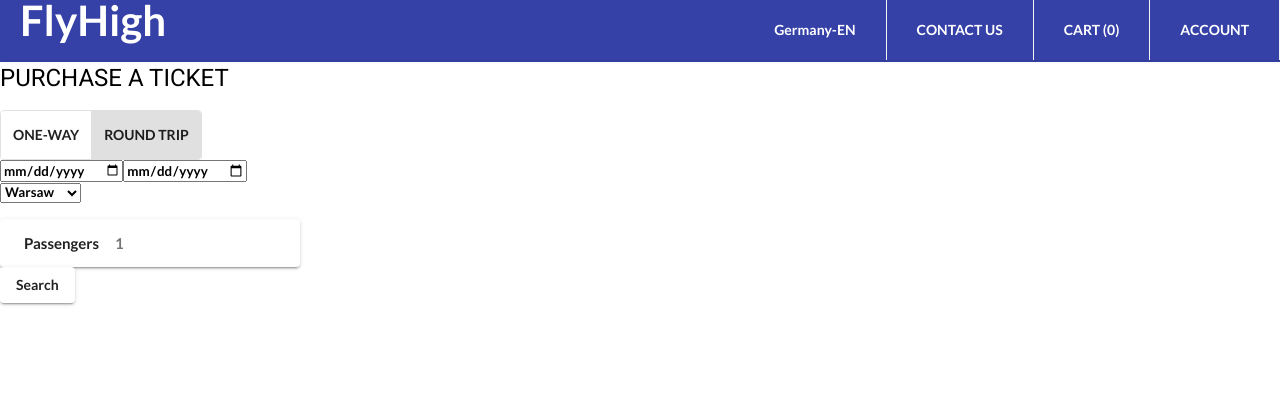
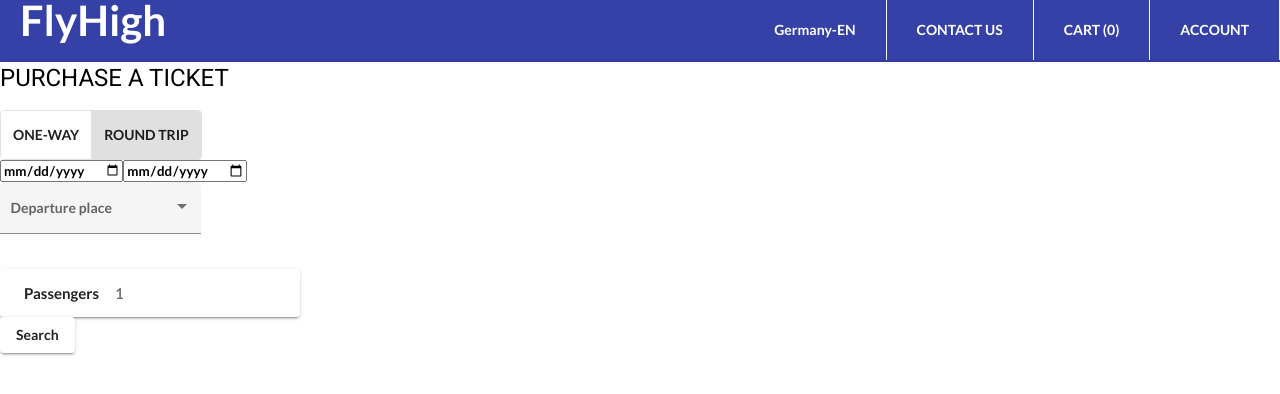
Before and after one commit to VictoriaBlat/AirlabApp, an Angular app: page /flight in a window 1280 px wide. Shown: the top 394 px of the page. Built offline with nearby package versions, Linux system fonts and the light colour scheme; what ng-click-outside would draw is missing.

Commit message:
fixed bug arrival options

```diff
--- a/src/app/flight/flight.component.html
+++ b/src/app/flight/flight.component.html
@@ -39,21 +39,32 @@
     min="{{ departureDate }}"
     (change)="setTime($event)"
   /><br />
+  <!--
+  TEST -->
+  <!-- TEST -->
+
   <!-- miejsce wylotu -->
-
-  <select name="" id="" value="" (change)="changeDeparture($event)">
-    <option [value]="" *ngFor="let city of opts">
-      {{ city.city }}
-    </option>
-  </select>
+  <mat-form-field appearance="fill">
+    <mat-label>Departure place</mat-label>
+    <!--  -->
+    <mat-select (selectionChange)="changeDeparture($event)">
+      <mat-option *ngFor="let city of opts" [value]="city">
+        {{ city.city }}
+      </mat-option>
+    </mat-select>
+  </mat-form-field>
   <!-- miejsce przylotu -->
 
   <div *ngIf="arrivalOptions">
-    <select name="" id="" value="" (change)="changeArrivalCity($event)">
-      <option [value]="city.city" *ngFor="let city of arrivalOptions">
-        {{ city.city }}
-      </option>
-    </select>
+    <mat-form-field appearance="fill">
+      <mat-label>Arrival </mat-label>
+      <!--  -->
+      <mat-select (selectionChange)="changeArrivalCity($event)">
+        <mat-option *ngFor="let city of arrivalOptions" [value]="city.city">
+          {{ city.city }}
+        </mat-option>
+      </mat-select>
+    </mat-form-field>
   </div>
   <h3>{{ missingData1 }}</h3>
   <!-- //TEST TEST TEST//TEST TEST TEST  -->
--- a/src/app/flight/flight.component.ts
+++ b/src/app/flight/flight.component.ts
@@ -29,6 +29,12 @@ export class FlightComponent implements OnInit {
   price = [];
   planeCode: string;
   totalPrice: number;
+
+  foods = [
+    { value: 'steak-0', viewValue: 'Steak' },
+    { value: 'pizza-1', viewValue: 'Pizza' },
+    { value: 'tacos-2', viewValue: 'Tacos' },
+  ];
 
   bookingData = [];
   passengers = { adults: 1, childs: 0, infants: 0 };
@@ -64,7 +70,7 @@ export class FlightComponent implements OnInit {
   }
 
   changeDeparture(event) {
-    this.departureCity = event.target.value;
+    this.departureCity = event.value.city;
     for (let i = 0; i < this.opts.length; i++) {
       if (this.opts[i].city === this.departureCity) {
         this.arrivalOptions = this.opts[i].value;
@@ -72,7 +78,8 @@ export class FlightComponent implements OnInit {
     }
   }
   changeArrivalCity(event) {
-    this.arrivalCity = event.target.value;
+    this.arrivalCity = event.value;
+    console.log(this.arrivalCity);
     //move the following part to details component coditions
     let aCode;
     this.opts.forEach((city) => {
```
